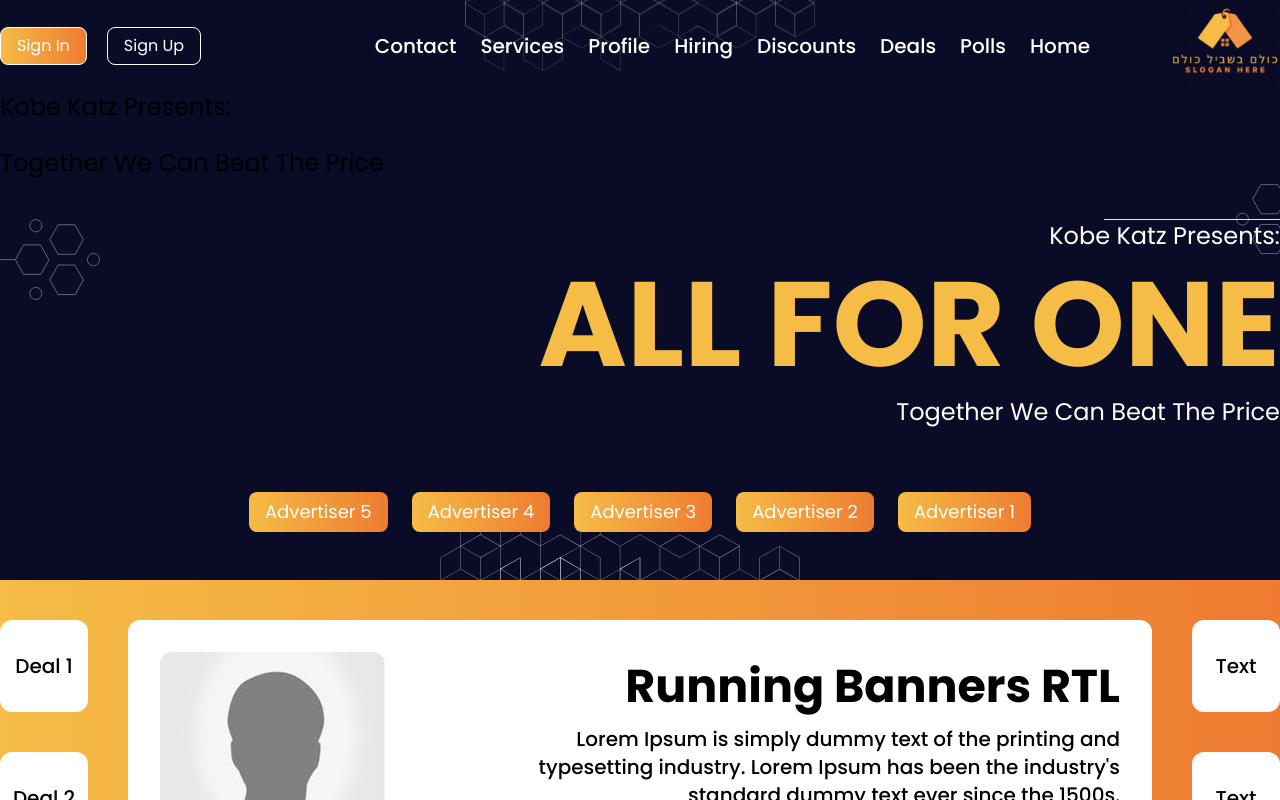
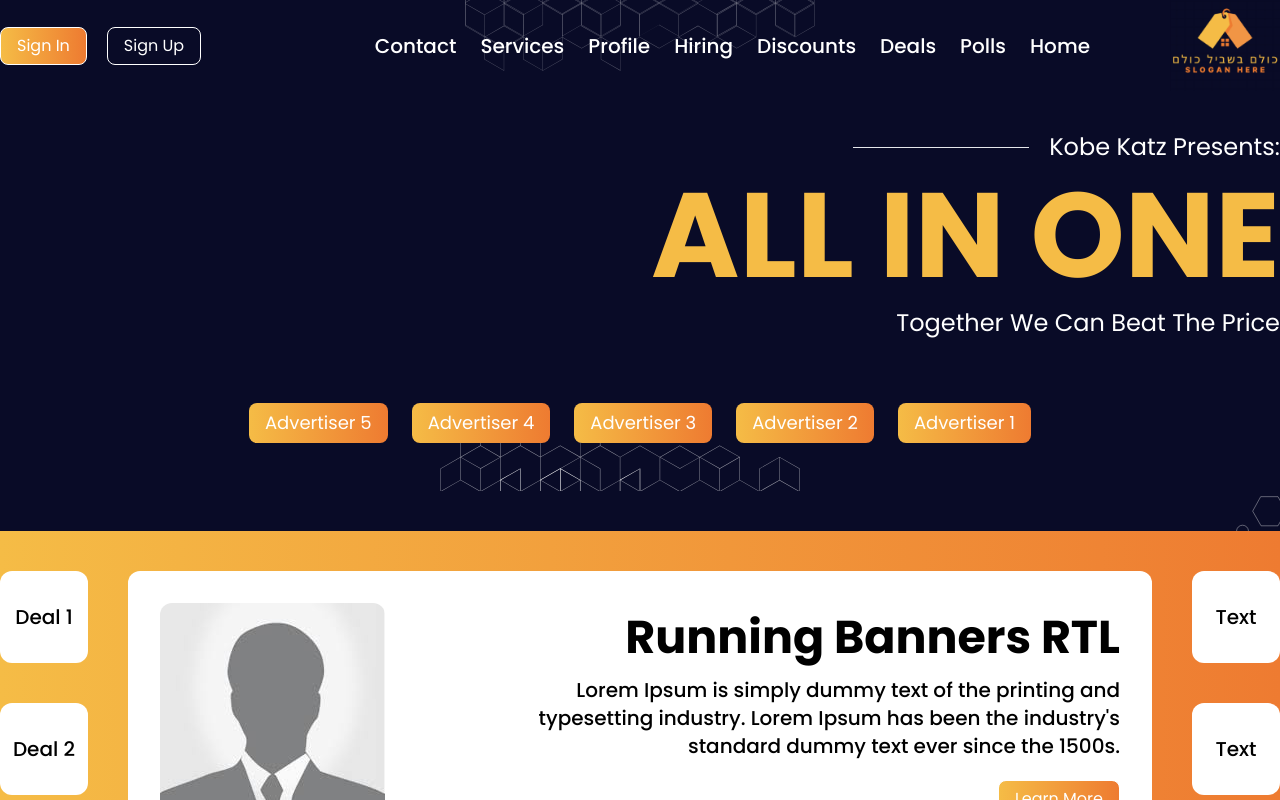
Before and after one commit to whoguri/kulam, a Next.js app: page / in a window 1280 px wide. Shown: the top 800 px of the page. Built offline with nearby package versions, Linux system fonts and the light colour scheme.

Commit message:
Improved UI

```diff
--- a/src/app/profile/page.js
+++ b/src/app/profile/page.js
@@ -1,5 +1,5 @@
 export default function Profile() {
-    return <div className="gradient-bg">
+    return <div >
         <div className="max-w-7xl mx-auto py-10 h-screen">
             <div>
                 <div className="!flex justify-between gap-10 py-8 px-8 bg-white rounded-xl">
--- a/src/components/Banner.js
+++ b/src/components/Banner.js
@@ -1,15 +1,30 @@
 "use client"
-
+import Image from "next/image"
 import { usePathname } from "next/navigation"
 
 export default function Banner({ title }) {
     const pathname = usePathname()
     const isHome = pathname === "/"
-    return <div>
-        {isHome && <h3 className="text-2xl">Kobe Katz Presents:</h3>
-        }
-        <h2 className="text-[120px] leading-none uppercase py-3 font-bold text-text">{title}</h2>
-        {isHome && <h3 className="text-2xl">Together We Can Beat The Price</h3>}
 
+    return <div className="bg-background">
+        <div className="max-w-7xl mx-auto pt-10 relative z-20">
+            {isHome &&
+                <div className="flex items-center gap-5 justify-end">
+                    <hr className="w-44" />
+                    <h3 className="text-2xl text-right text-white">Kobe Katz Presents:</h3>
+                </div>
+            }
+            <h2 className="text-[120px] leading-none uppercase py-3 font-bold text-text text-right">all in one</h2>
+            {isHome && <h3 className="text-2xl text-right text-white">Together We Can Beat The Price</h3>}
+
+            {isHome && <div className="flex gap-6 items-center justify-center pt-16 pb-12 relative z-20">
+                <button className="px-4 py-[6px] text-lg rounded-lg gradient-bg text-white">Advertiser 5</button>
+                <button className="px-4 py-[6px] text-lg rounded-lg gradient-bg text-white">Advertiser 4</button>
+                <button className="px-4 py-[6px] text-lg rounded-lg gradient-bg text-white">Advertiser 3</button>
+                <button className="px-4 py-[6px] text-lg rounded-lg gradient-bg text-white">Advertiser 2</button>
+                <button className="px-4 py-[6px] text-lg rounded-lg gradient-bg text-white">Advertiser 1</button>
+            </div>}
+            {isHome && <Image src="/images/title.svg" width={50} height={50} className="w-[400px] mx-auto absolute bottom-0 right-0 z-10 left-0" />}
+        </div>
     </div>
 }
--- a/src/components/Title.js
+++ b/src/components/Title.js
@@ -4,21 +4,9 @@ import Banner from "./Banner";
 export default function Title() {
     return (<>
         <div className="bg-background relative overflow-hidden">
+
             <div className="max-w-7xl mx-auto pt-10 relative z-20">
-                <div className="text-right text-white">
-                    <div className="flex items-center gap-5 justify-end">
-                        <hr className="w-44" />
-                    </div>
-                    <Banner title="all For One" />
-                </div>
-                <div className="flex gap-6 items-center justify-center pt-16 pb-12 relative z-20">
-                    <button className="px-4 py-[6px] text-lg rounded-lg gradient-bg text-white">Advertiser 5</button>
-                    <button className="px-4 py-[6px] text-lg rounded-lg gradient-bg text-white">Advertiser 4</button>
-                    <button className="px-4 py-[6px] text-lg rounded-lg gradient-bg text-white">Advertiser 3</button>
-                    <button className="px-4 py-[6px] text-lg rounded-lg gradient-bg text-white">Advertiser 2</button>
-                    <button className="px-4 py-[6px] text-lg rounded-lg gradient-bg text-white">Advertiser 1</button>
-                </div>
-                <Image src="/images/title.svg" width={50} height={50} className="w-[400px] mx-auto absolute bottom-0 right-0 z-10 left-0" />
+
             </div>
             <Image src="/images/title2.svg" width={50} height={50} className="w-[100px] mx-auto absolute top-10 z-10 left-0" />
             <Image src="/images/title2.svg" width={50} height={50} className="w-[100px] mx-auto absolute top-0 z-10 -right-14 rotate-180" />
```
